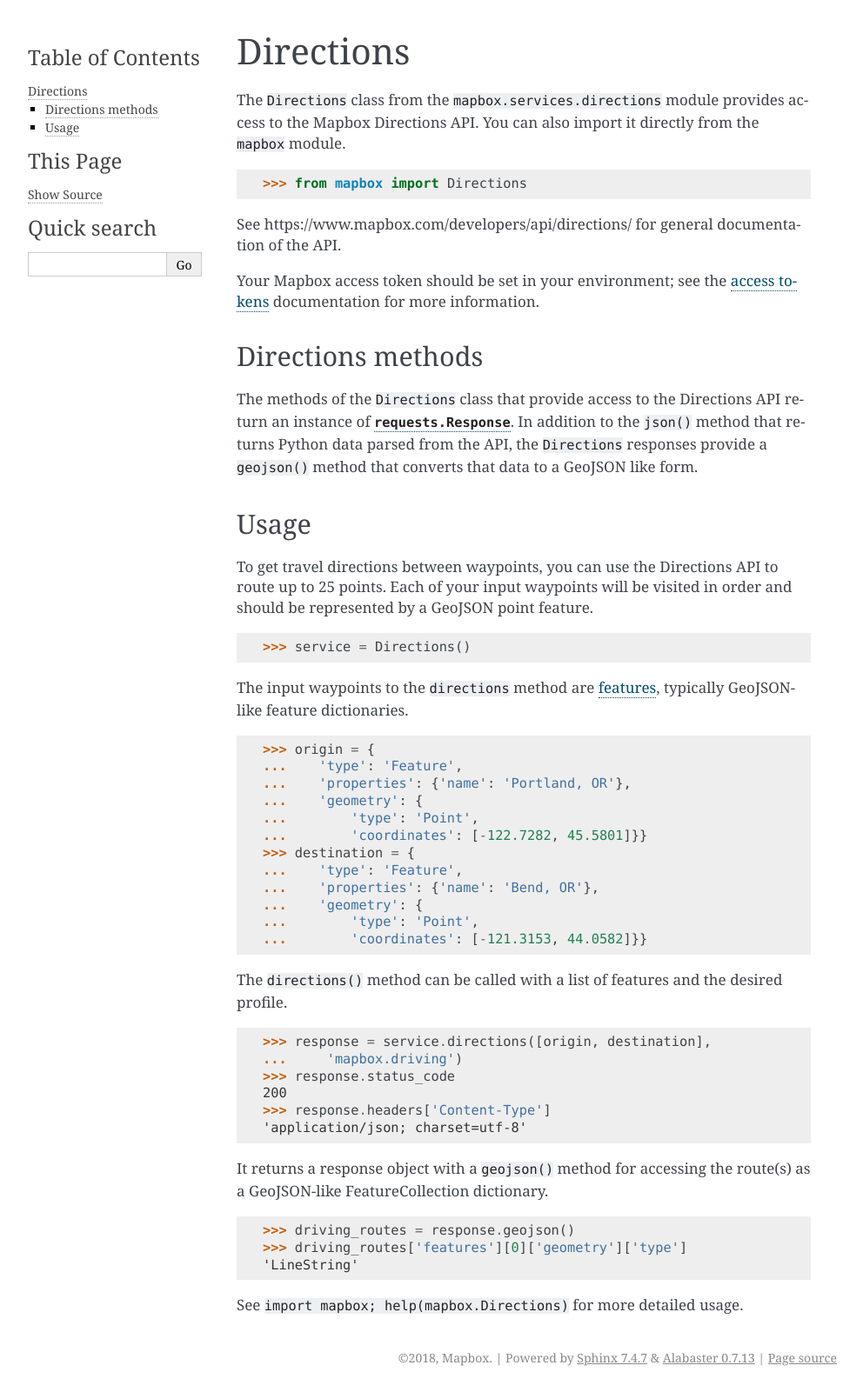
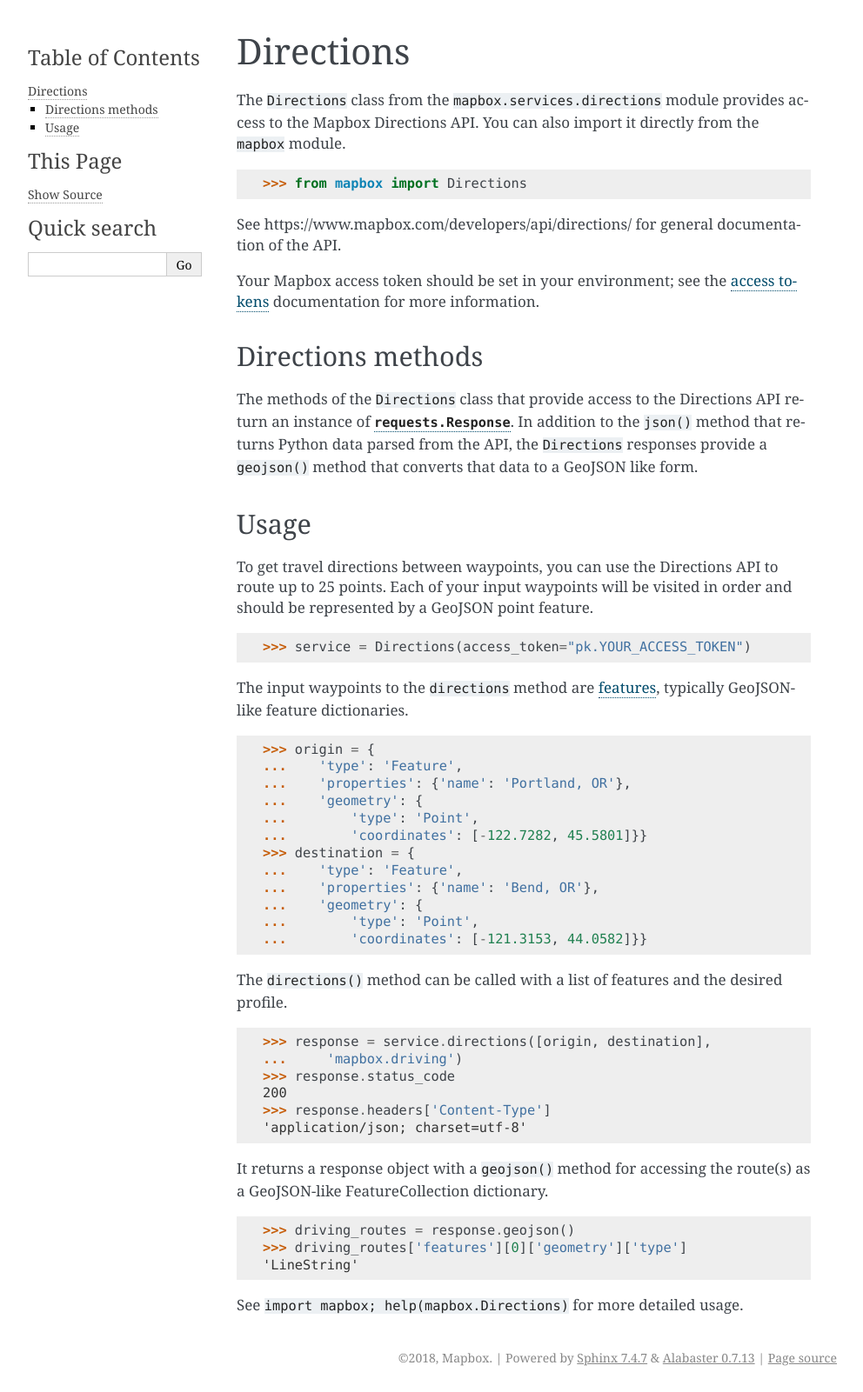
Before and after one commit to mapbox/mapbox-sdk-py, a Sphinx documentation site: the page built from docs/directions.md, in a window 1280 px wide. Shown: the whole page at 87% size, without its empty margins (148-1140 px from the left). Built offline with Sphinx 7.4.7, drawn with Linux system fonts in a browser that asks for light colours.

Commit message:
Clearer directions example
Add the access token when creating the direction object to avoid 401 responses.

````diff
--- a/docs/directions.md
+++ b/docs/directions.md
@@ -31,7 +31,7 @@
 and should be represented by a GeoJSON point feature.
 
 ```python
->>> service = Directions()
+>>> service = Directions(access_token="pk.YOUR_ACCESS_TOKEN")
 
 ```
 
````
